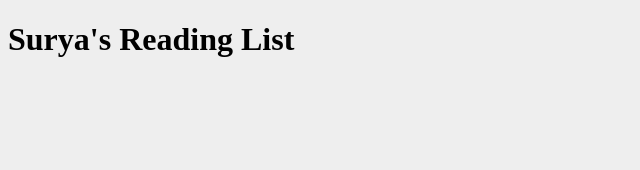
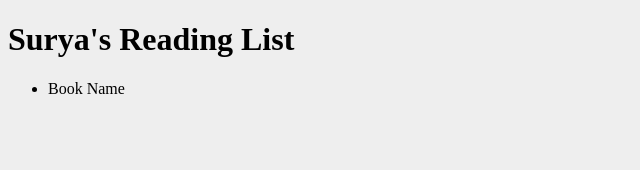
Before and after one commit to sbhusal123/graphql-express-and-react, a React (Create React App) app in the folder client/: page / in a window 1280 px wide. Shown: the top 170 px of the page, without its empty margins (0-640 px from the left). Built offline with nearby package versions, Linux system fonts and the light colour scheme.

Commit message:
Added BookList component.

```diff
--- a/client/src/App.js
+++ b/client/src/App.js
@@ -1,10 +1,14 @@
 import React, { Component } from "react";
+
+// Components
+import BookList from "./Components/BookList";
 
 class App extends Component {
     render() {
         return (
             <div id="main">
                 <h1>Surya's Reading List</h1>
+                <BookList />
             </div>
         );
     }
--- /dev/null
+++ b/client/src/Components/BookList.js
@@ -0,0 +1,15 @@
+import React, { Component } from "react";
+
+class BookList extends Component {
+    render() {
+        return (
+            <div>
+                <ul id="book-list">
+                    <li>Book Name</li>
+                </ul>
+            </div>
+        );
+    }
+}
+
+export default BookList;
```
